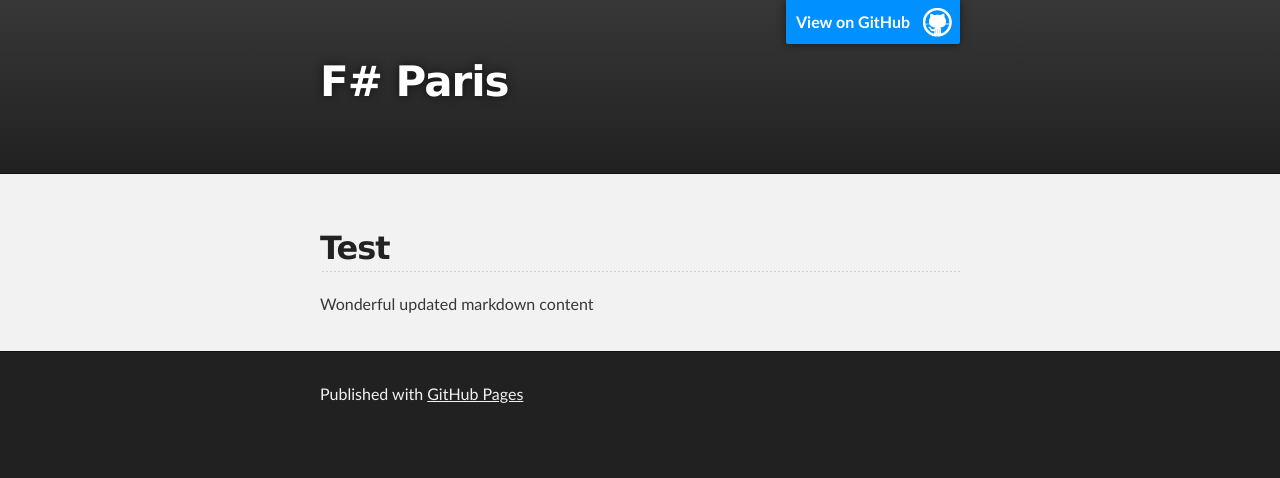
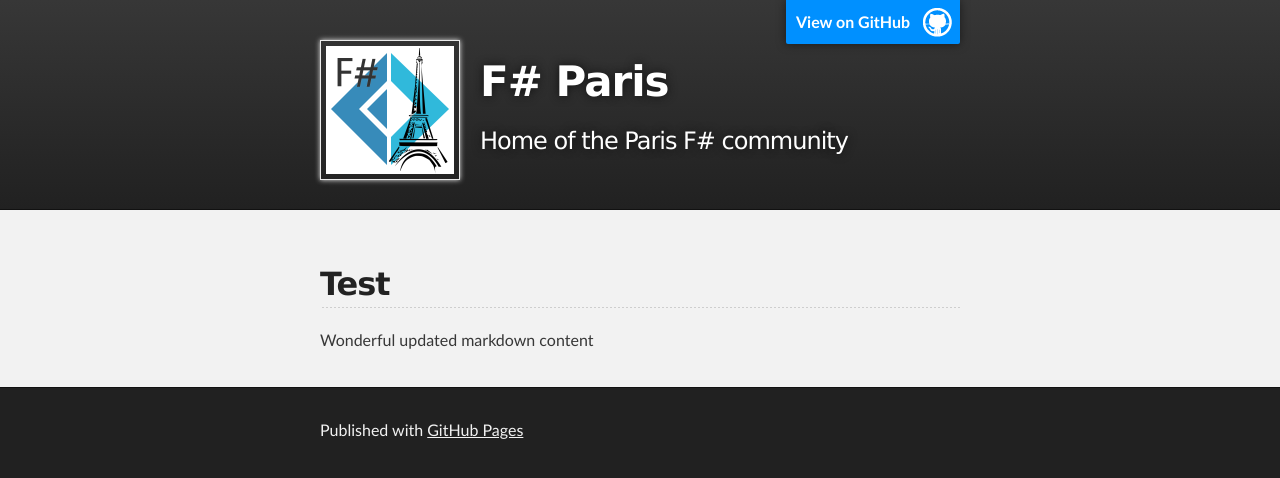
Before and after one commit to FSharpParis/fsharpparis.github.io, a Jekyll site: the page built from index.md, in a window 1280 px wide. Shown: the top 478 px of the page. Built offline with Jekyll 4.4.1, drawn with Linux system fonts in a browser that asks for light colours.

Commit message:
Add header and logo

```diff
--- a/_layouts/index.html
+++ b/_layouts/index.html
@@ -4,7 +4,7 @@
   <head>
     <meta charset='utf-8'>
     <meta http-equiv="X-UA-Compatible" content="chrome=1">
-    <meta name="description" content="F# Paris : ">
+    <meta name="description" content="F# Paris : home of the Paris F# community">
 
     <link rel="stylesheet" type="text/css" media="screen" href="stylesheets/stylesheet.css">
 
@@ -16,10 +16,13 @@
     <!-- HEADER -->
     <div id="header_wrap" class="outer">
         <header class="inner">
+          <img class="fsharp-logo"src="images/fsharp-ug-paris-128.png" />
           <a id="forkme_banner" href="https://github.com/FSharpParis">View on GitHub</a>
 
-          <h1 id="project_title">F# Paris</h1>
-          <h2 id="project_tagline"></h2>
+          <div>
+            <h1 id="project_title">F# Paris</h1>
+            <h2 id="project_tagline">Home of the Paris F# community</h2>
+          </div>
 
         </header>
     </div>
--- /dev/null
+++ b/stylesheets/custom.css
@@ -0,0 +1,11 @@
+#header_wrap .inner div {
+  padding-left: 160px
+}
+
+#header_wrap .inner img.fsharp-logo {
+  display: block;
+  position: absolute;
+  top: 30px;
+  left: 10px;
+  z-index: 10;
+}
--- a/stylesheets/stylesheet.css
+++ b/stylesheets/stylesheet.css
@@ -4,6 +4,7 @@ by Jason Costello, @jsncostello
 *******************************************************************************/
 
 @import url(github-light.css);
+@import url(custom.css);
 
 /*******************************************************************************
 MeyerWeb Reset
```
Also changed, not shown: images/fsharp-ug-paris-128.png (added), images/fsharp-ug-paris.png (added).
